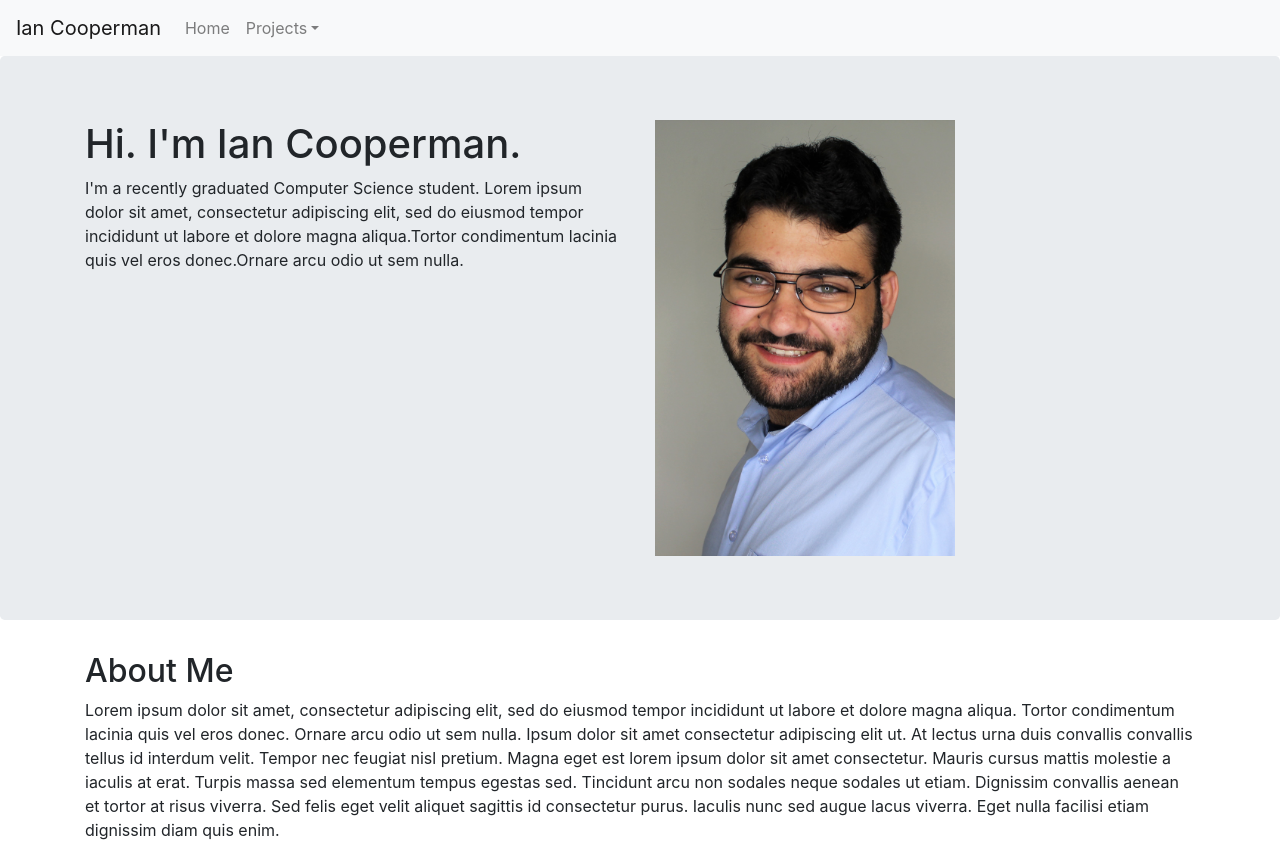
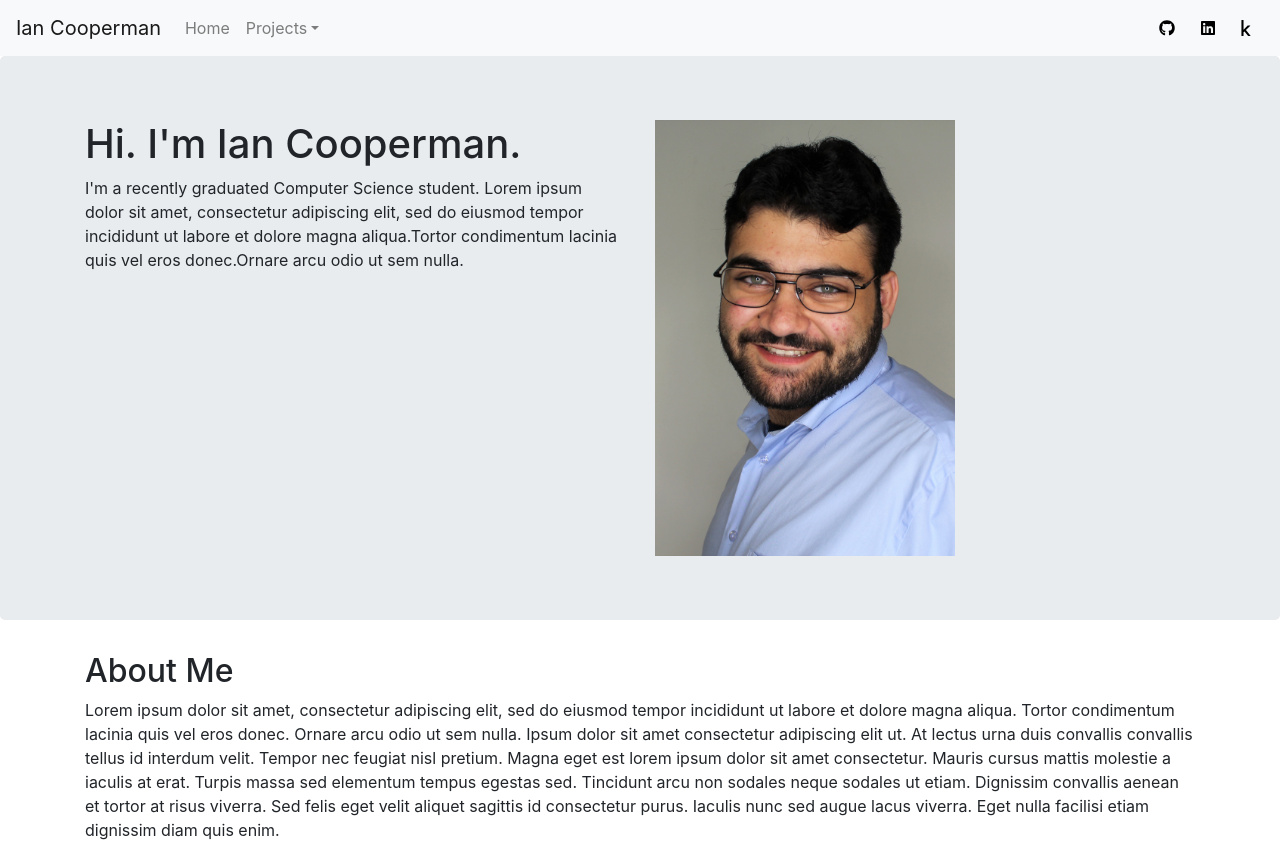
Before and after one commit to iancooperman/iancooperman.github.io, a React (Create React App) app: page / in a window 1280 px wide. Built offline with nearby package versions, Linux system fonts and the light colour scheme.

Commit message:
Font Awesome Icons added and styled

```diff
--- a/package.json
+++ b/package.json
@@ -3,6 +3,10 @@
   "version": "0.1.0",
   "private": true,
   "dependencies": {
+    "@fortawesome/fontawesome-svg-core": "^1.2.36",
+    "@fortawesome/free-brands-svg-icons": "^5.15.4",
+    "@fortawesome/free-solid-svg-icons": "^5.15.4",
+    "@fortawesome/react-fontawesome": "^0.1.15",
     "@testing-library/jest-dom": "^5.11.4",
     "@testing-library/react": "^11.1.0",
     "@testing-library/user-event": "^12.1.10",
--- a/src/App.css
+++ b/src/App.css
@@ -28,6 +28,10 @@
   color: #61dafb;
 }
 
+.GitHubIcon, .LinkedInIcon, .KaggleIcon {
+  color: black;
+}
+
 @keyframes App-logo-spin {
   from {
     transform: rotate(0deg);
--- a/src/App.js
+++ b/src/App.js
@@ -4,7 +4,11 @@ import 'bootstrap/dist/css/bootstrap.min.css';
 import Navbar from 'react-bootstrap/Navbar';
 import Nav from 'react-bootstrap/Nav';
 import NavDropdown from 'react-bootstrap/NavDropdown';
+import Button from 'react-bootstrap/Button';
 import Home from './Home'
+import { GithubIcon, LinkedInIcon, KaggleIcon } from './Icons';
+
+
 
 function App() {
   return (
@@ -21,6 +25,15 @@ function App() {
               <NavDropdown.Item href="#action/3.3">JavaScript Game Engine</NavDropdown.Item>
             </NavDropdown>
           </Nav>
+          <Button variant="link">
+            <GithubIcon />
+          </Button>
+          <Button variant="link">
+            <LinkedInIcon />
+          </Button>
+          <Button variant="link">
+            <KaggleIcon />
+          </Button>
         </Navbar.Collapse>
       </Navbar>
 
--- /dev/null
+++ b/src/Icons.js
@@ -0,0 +1,35 @@
+import { FontAwesomeIcon } from '@fortawesome/react-fontawesome';
+import { faGithub, faLinkedin, faKaggle } from '@fortawesome/free-brands-svg-icons';
+
+export function GithubIcon(props) {
+    return (
+        <div class="GitHubIcon">
+            <FontAwesomeIcon icon={faGithub} />
+        </div>
+    );
+}
+
+
+export function LinkedInIcon(props) {
+    return (
+        <div class="LinkedInIcon">
+            <FontAwesomeIcon icon={faLinkedin} />
+        </div>
+    );
+}
+
+export function KaggleIcon(props) {
+    return (
+        <div class="KaggleIcon">
+            <FontAwesomeIcon icon={faKaggle} />
+        </div>
+    )
+}
+
+export function KaggleIconCredit(props) {
+    return (
+        <div class="KaggleIconCredit">
+            <a href="https://icons8.com/icon/1iP83OYM1FL-/kaggle">Kaggle icon by Icons8</a>
+        </div>
+    )
+}
```
Also changed, not shown: 1 other file (tests, documents, lock files or other folders).
